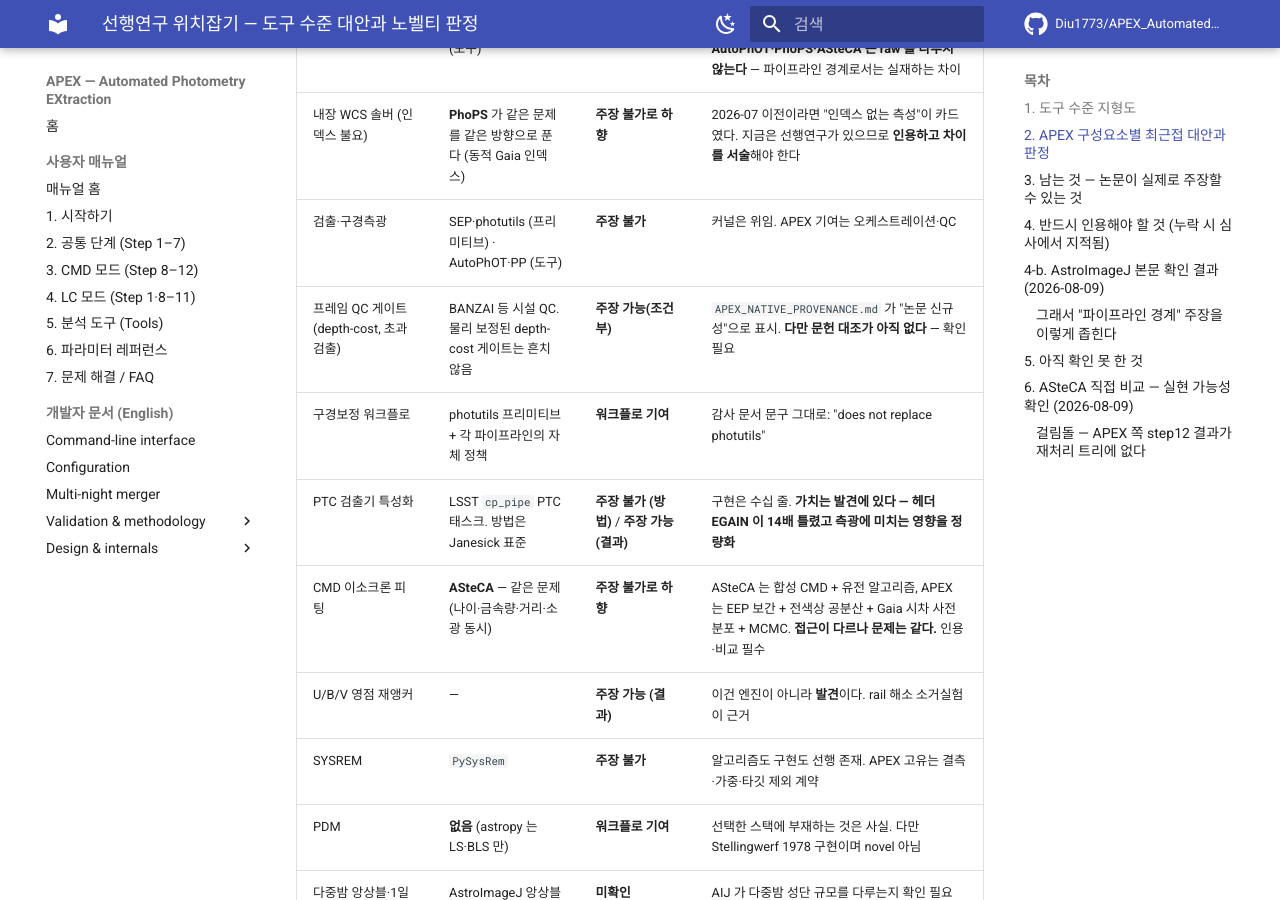
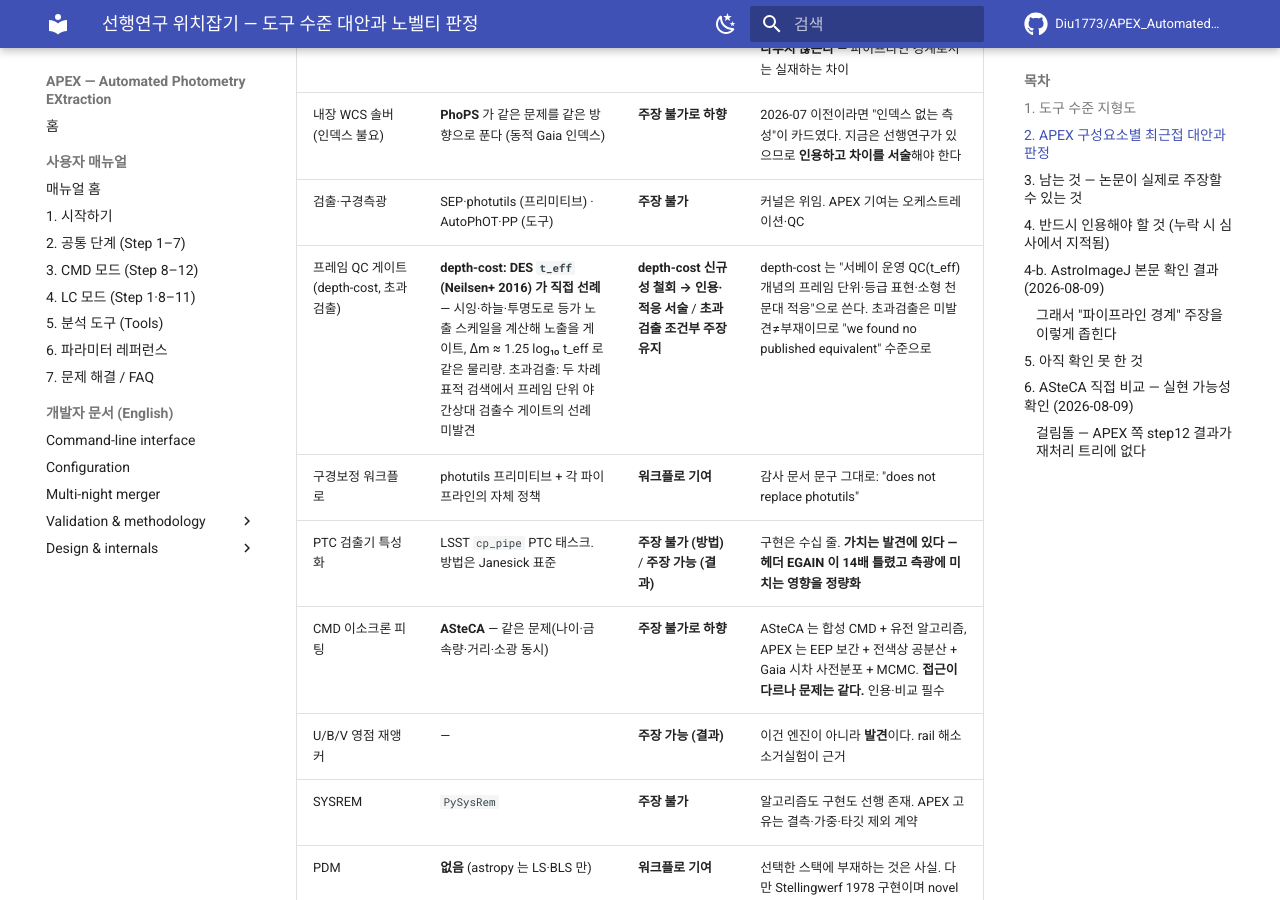
Before and after one commit to Diu1773/APEX_AutomatedPhotometryEXtraction, an MkDocs documentation site: the page built from docs/audit/APEX_PRIOR_ART.md, in a window 1280 px wide and 900 px high, scrolled down 1831 px. Built offline with MkDocs 1.6.1 and Material for MkDocs 9.7.7, drawn with Linux system fonts in a browser that asks for light colours; comment, search, counter and statistics services are not loaded; some of the changed text lies outside the part shown.

Commit message:
audit(qc): depth-cost 게이트 신규성 철회 — DES t_eff 가 직접 선례
계획 2번(QC 게이트 문헌 조사) 결과.

depth-cost: DES 의 t_eff(Neilsen+ 2016, "Limiting Magnitude, tau, t_eff, and
Image Quality in DES Year 1")가 직접 선례다. 시잉·하늘·투명도로 등가 노출
스케일을 계산해 baseline 품질 임계로 노출을 게이트하며, LSST·DESI 도 같은
개념을 쓴다. APEX 의 depth-cost(등급 단위 깊이 손실)는 Δm ~ 1.25 log10 t_eff
로 같은 물리량의 등급 표현이다. "논문 신규성" 표기를 철회하고, "서베이 운영
QC 개념의 프레임 단위·등급 표현·소형 천문대 적응"으로 서술 + Neilsen+2016
인용으로 바꾼다.

초과검출 게이트(야간 상대 검출수 z-score 로 프레임 FAIL): 두 차례 표적
검색에서 프레임 단위 선례를 찾지 못했다. 서베이 QC 는 영점 RMS·PSF·수동
검수·deprecation 플래그 위주다. 미발견은 부재의 증명이 아니므로 "we found
no published equivalent" 수준의 조건부 주장으로 유지한다.

Co-Authored-By: Claude Opus 5 <noreply@anthropic.com>

```diff
--- a/docs/audit/APEX_PRIOR_ART.md
+++ b/docs/audit/APEX_PRIOR_ART.md
@@ -36,7 +36,7 @@ photutils·ccdproc·SEP)에서 "왜 패키지를 통째로 쓰지 않았나"를
 | Step 0 검출기 보정 (raw→science) | ccdproc (프리미티브) · AstroImageJ (도구) | **워크플로 기여** | 알고리즘은 표준. ccdproc 과 **비트동일** 증명이 자산이지 우월성이 아니다. 다만 **AutoPhOT·PhoPS·ASteCA 는 raw 를 다루지 않는다** — 파이프라인 경계로서는 실재하는 차이 |
 | 내장 WCS 솔버 (인덱스 불요) | **PhoPS** 가 같은 문제를 같은 방향으로 푼다 (동적 Gaia 인덱스) | **주장 불가로 하향** | 2026-07 이전이라면 "인덱스 없는 측성"이 카드였다. 지금은 선행연구가 있으므로 **인용하고 차이를 서술**해야 한다 |
 | 검출·구경측광 | SEP·photutils (프리미티브) · AutoPhOT·PP (도구) | **주장 불가** | 커널은 위임. APEX 기여는 오케스트레이션·QC |
-| 프레임 QC 게이트 (depth-cost, 초과검출) | BANZAI 등 시설 QC. 물리 보정된 depth-cost 게이트는 흔치 않음 | **주장 가능(조건부)** | `APEX_NATIVE_PROVENANCE.md` 가 "논문 신규성"으로 표시. **다만 문헌 대조가 아직 없다** — 확인 필요 |
+| 프레임 QC 게이트 (depth-cost, 초과검출) | **depth-cost: DES `t_eff` (Neilsen+ 2016) 가 직접 선례** — 시잉·하늘·투명도로 등가 노출 스케일을 계산해 노출을 게이트, Δm ≈ 1.25 log₁₀ t_eff 로 같은 물리량. 초과검출: 두 차례 표적 검색에서 프레임 단위 야간상대 검출수 게이트의 선례 미발견 | **depth-cost 신규성 철회 → 인용·적응 서술** / **초과검출 조건부 주장 유지** | depth-cost 는 "서베이 운영 QC(t_eff) 개념의 프레임 단위·등급 표현·소형 천문대 적응"으로 쓴다. 초과검출은 미발견≠부재이므로 "we found no published equivalent" 수준으로 |
 | 구경보정 워크플로 | photutils 프리미티브 + 각 파이프라인의 자체 정책 | **워크플로 기여** | 감사 문서 문구 그대로: "does not replace photutils" |
 | PTC 검출기 특성화 | LSST `cp_pipe` PTC 태스크. 방법은 Janesick 표준 | **주장 불가 (방법)** / **주장 가능 (결과)** | 구현은 수십 줄. **가치는 발견에 있다 — 헤더 EGAIN 이 14배 틀렸고 측광에 미치는 영향을 정량화** |
 | CMD 이소크론 피팅 | **ASteCA** — 같은 문제(나이·금속량·거리·소광 동시) | **주장 불가로 하향** | ASteCA 는 합성 CMD + 유전 알고리즘, APEX 는 EEP 보간 + 전색상 공분산 + Gaia 시차 사전분포 + MCMC. **접근이 다르나 문제는 같다.** 인용·비교 필수 |
@@ -131,8 +131,9 @@ DL"* 로 같은 검증 전략을 쓴다. APEX 의 ccdproc·IRAF·PS1/Gaia 대조
    덮으므로 주장 범위를 성단 갈래로 좁혔다.
 2. **PhotometryPipeline 이 raw 보정(bias/dark/flat)을 하는가.** 지금 확인된
    것은 정합·측광·보정(zero-point)까지다.
-3. **depth-cost 게이트·초과검출 게이트에 문헌 선례가 있는가.** 지금 "논문
-   신규성" 표기의 유일한 근거는 내부 커밋 메시지다.
+3. ~~depth-cost·초과검출 게이트의 문헌 선례~~ → **2026-08-10 해소.**
+   depth-cost 는 DES t_eff(Neilsen+ 2016)가 직접 선례라 신규성 철회, 인용
+   필수. 초과검출은 두 차례 표적 검색에서 미발견 — 조건부 주장 유지.
 4. **ASteCA 와 APEX step12 의 실제 결과 비교.** 같은 성단(M67·NGC 6811)에
    둘 다 돌려 비교하면 §5 가 크게 강해진다 — ASteCA 입력이 카탈로그이므로
    **APEX Step 7 산출물을 그대로 먹일 수 있다.** 비용이 낮다.
```
